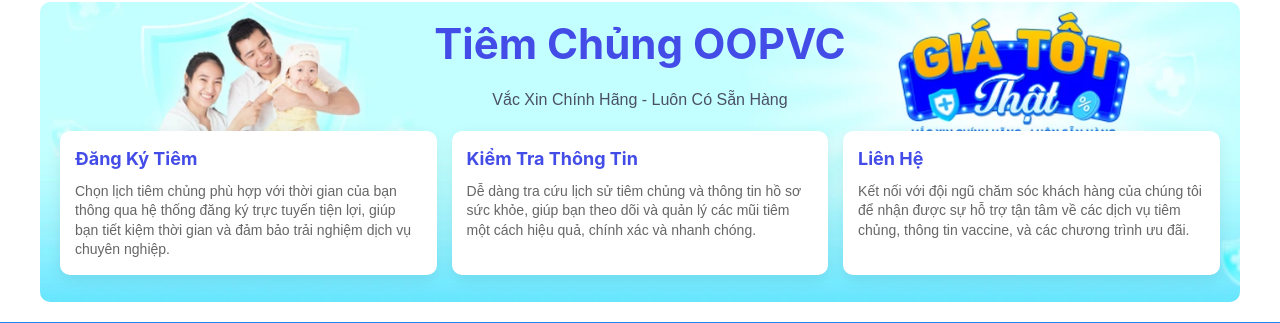
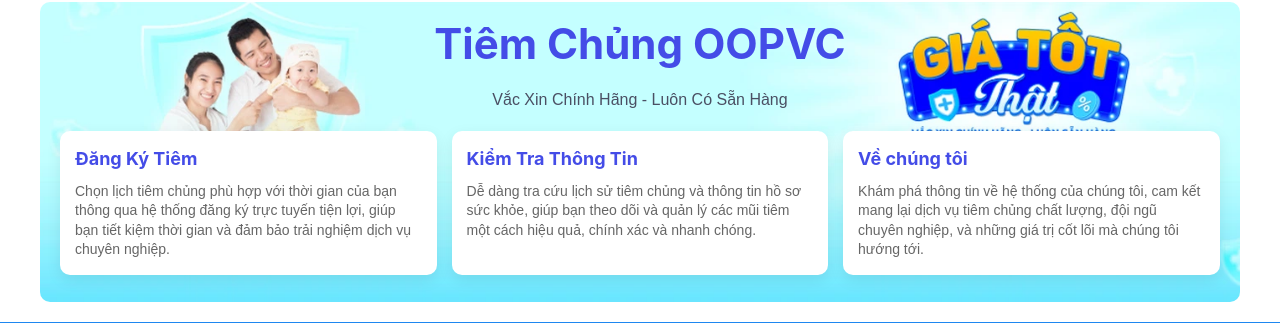
Before and after one commit to codenguvl/vaccine-center, a PHP site: page / in a window 1280 px wide. Shown: the part 661-984 px from the top of the page. Run offline with PHP 8.4, Linux system fonts and the light colour scheme; some libraries are stand-ins or nearby versions; some web fonts are replaced.

Commit message:
update index.php

```diff
--- a/index.php
+++ b/index.php
@@ -102,11 +102,12 @@ require_once __DIR__ . '/admin/config/mysql_connection.php';
                                     quản lý các mũi tiêm một cách hiệu quả, chính xác và nhanh chóng.</p>
                             </div>
                         </div>
-                        <div onclick="window.location.href='contact.php'" style="cursor: pointer;">
+                        <div onclick="window.location.href='about.php'" style="cursor: pointer;">
                             <div class="uk-card uk-card-default uk-card-body">
-                                <h3 class="uk-card-title">Liên Hệ</h3>
-                                <p>Kết nối với đội ngũ chăm sóc khách hàng của chúng tôi để nhận được sự hỗ trợ tận tâm
-                                    về các dịch vụ tiêm chủng, thông tin vaccine, và các chương trình ưu đãi.</p>
+                                <h3 class="uk-card-title">Về chúng tôi</h3>
+                                <p>Khám phá thông tin về hệ thống của chúng tôi, cam kết mang lại dịch vụ tiêm chủng
+                                    chất lượng,
+                                    đội ngũ chuyên nghiệp, và những giá trị cốt lõi mà chúng tôi hướng tới.</p>
                             </div>
                         </div>
                     </div>
```
